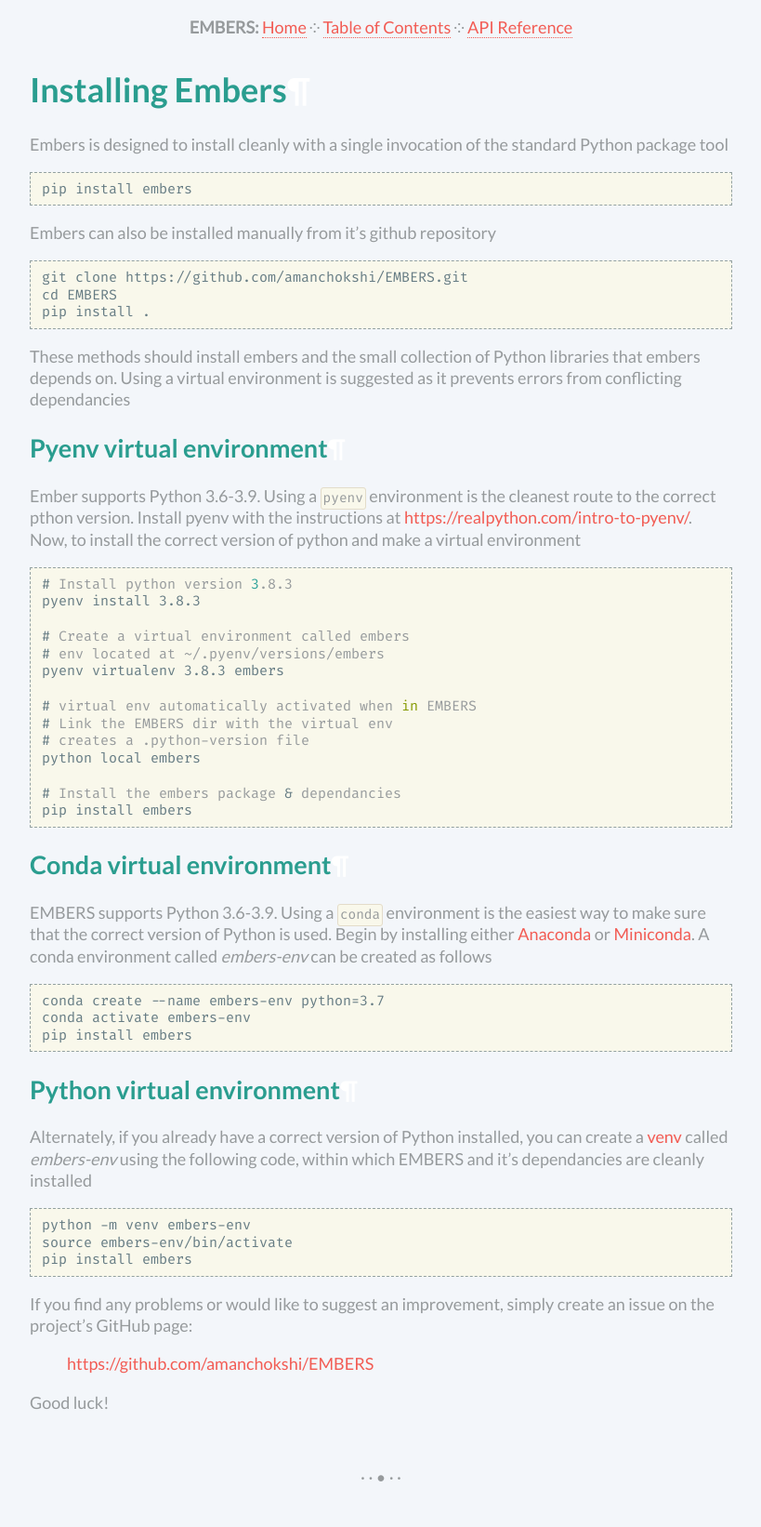
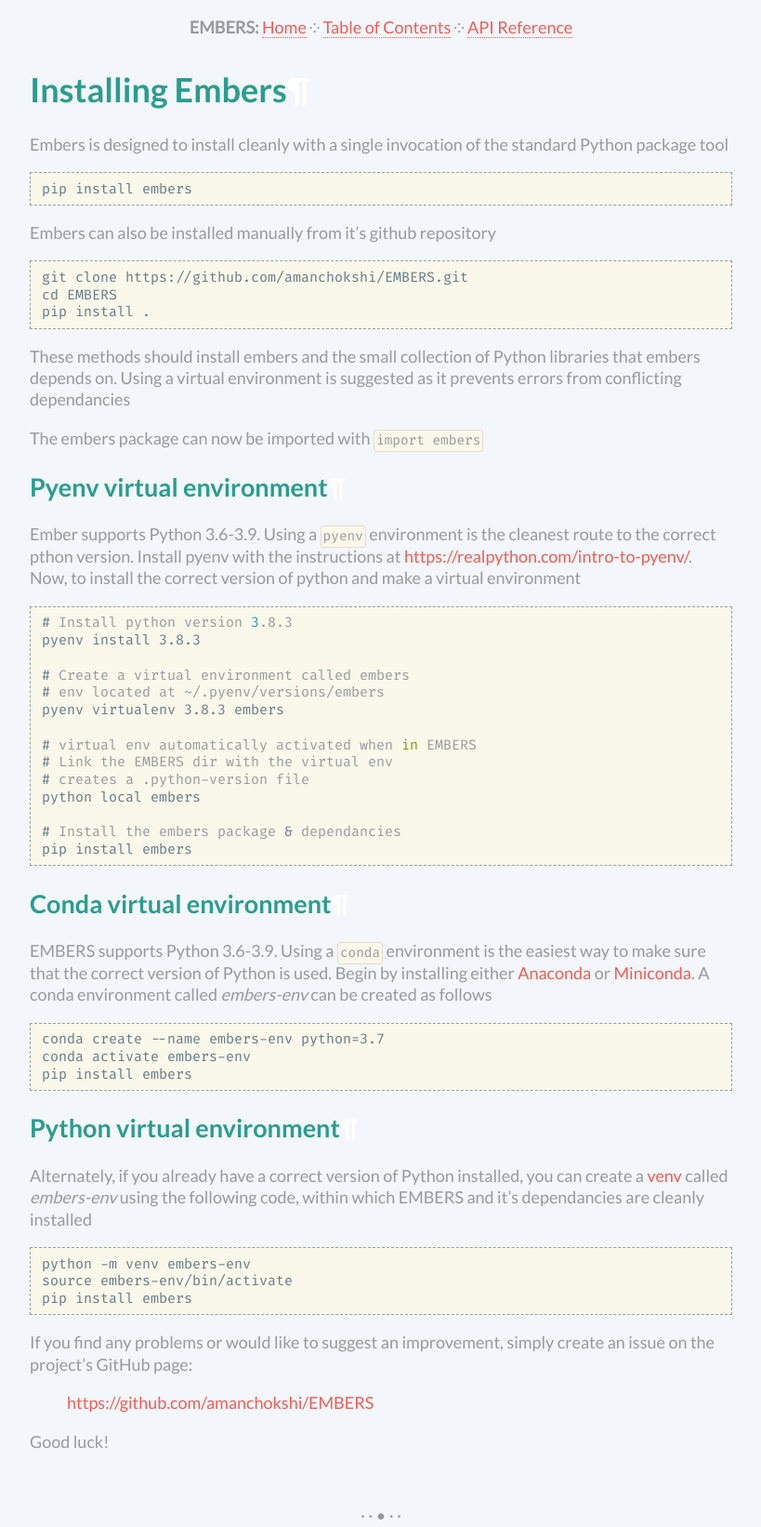
Before and after one commit to amanchokshi/EMBERS, a Sphinx documentation site: the page built from docs/installation.rst, in a window 1280 px wide. Shown: the whole page at 93% size, without its empty margins (230-1049 px from the left). Built offline with Sphinx 7.4.7, drawn with Linux system fonts in a browser that asks for light colours; before the commit the page ends 1600 px from its top, so only the background shows below that.

Commit message:
Added importing instructions

```diff
--- a/docs/installation.rst
+++ b/docs/installation.rst
@@ -22,6 +22,8 @@ Embers can also be installed manually from it's github repository
 
 These methods should install embers and the small collection of Python libraries that embers depends on.
 Using a virtual environment is suggested as it prevents errors from conflicting dependancies
+
+The embers package can now be imported with :samp:`import embers`
 
 Pyenv virtual environment
 -------------------------
```
